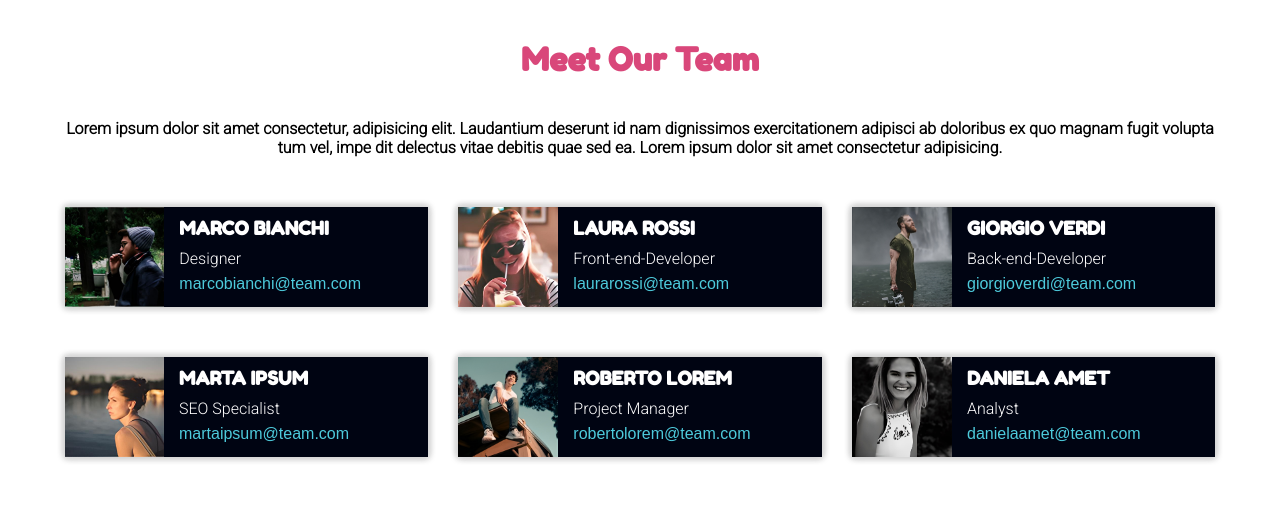
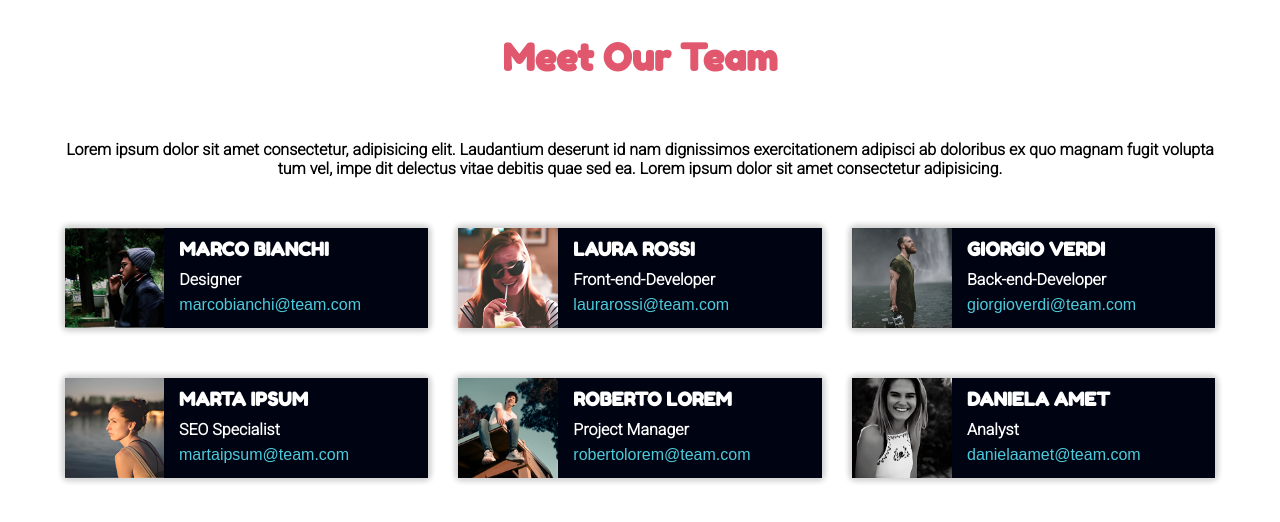
Before and after one commit to M6Irinel/html-css-float-cards, a plain HTML site: page index.html in a window 1280 px wide. Drawn offline with Linux system fonts and the light colour scheme; a web font is replaced by a local one.

Commit message:
risistemare le dimensioni del testo

```diff
--- a/css/style.css
+++ b/css/style.css
@@ -16,8 +16,12 @@
 /* HEADER ------------------------------------------- */
 
 header {
-    padding: 40px 0;
-    color: #d9477a;
+    padding: 35px 0 60px;
+    color: #e0576e;
+}
+
+header > h1 {
+    font-size: 37px;
 }
 
 header > h1, .cards > h3 {
@@ -87,6 +91,10 @@ main p:first-child, header {
     height: calc(calc(100% - 5px) / 3);
 }
 
+.cards > p:not(.email){
+    font-weight: 600;
+}
+
 .email {
     font-family: 'ABeeZee', sans-serif;
     color: #4dcadb;
```
Also changed, not shown: img/Screen-Float-Cards.png (added).
